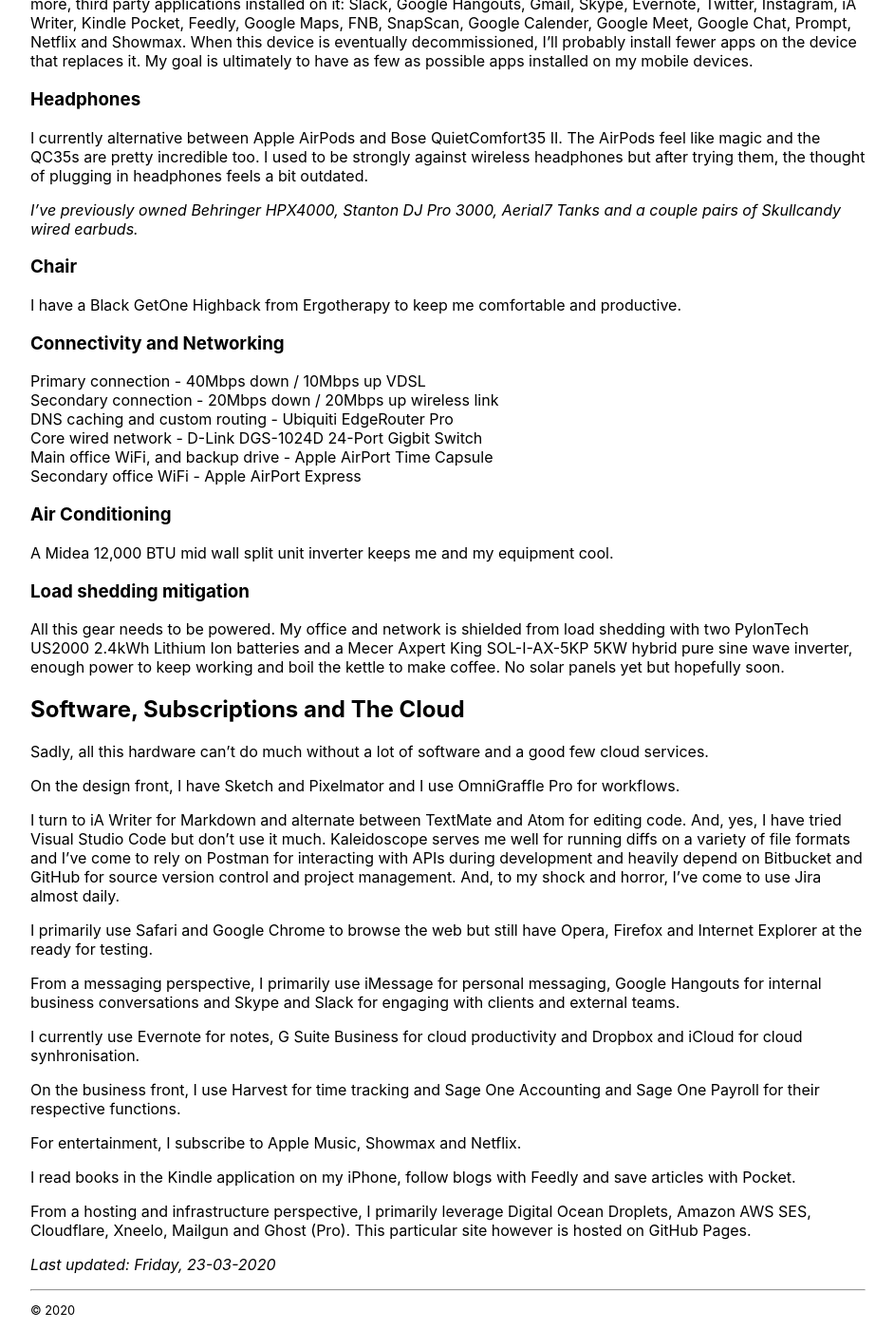
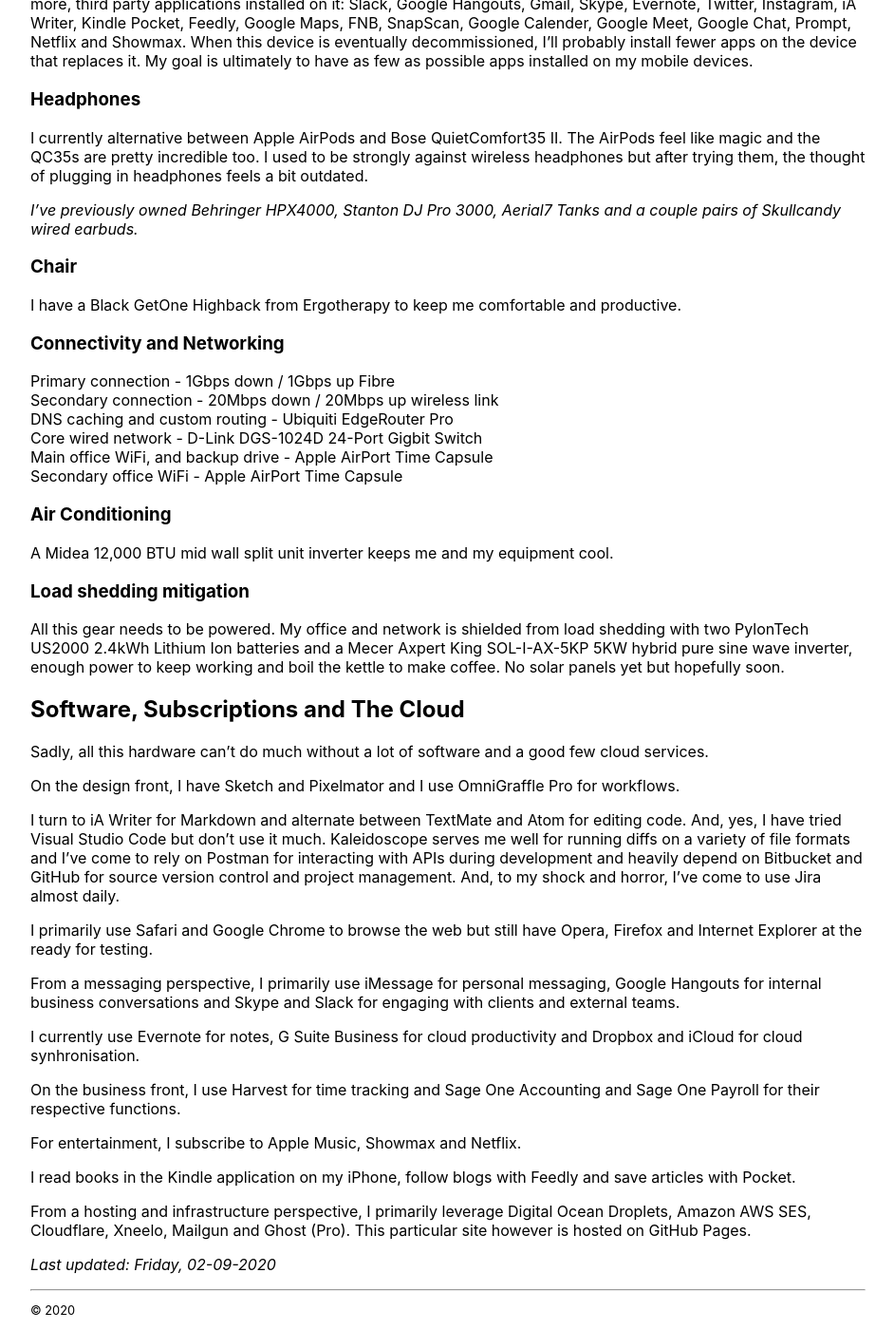
Before and after one commit to nuclearpengy/nuclearpengy.github.io, a Jekyll site: the page built from gear.md, in a window 1280 px wide and 1400 px high, scrolled down 1972 px. Shown: the whole window at 95% size, without its empty margins (168-1110 px from the left). Built offline with Jekyll 4.4.1, drawn with Linux system fonts in a browser that asks for light colours.

Commit message:
Updated gear page - internet connection.

```diff
--- a/gear.md
+++ b/gear.md
@@ -81,12 +81,12 @@ _I've previously owned Behringer HPX4000, Stanton DJ Pro 3000, Aerial7 Tanks and
 I have a Black GetOne Highback from Ergotherapy to keep me comfortable and productive.<br/>
 
 <h3>Connectivity and Networking</h3>
-Primary connection - 40Mbps down / 10Mbps up VDSL<br/>
+Primary connection - 1Gbps down / 1Gbps up Fibre<br/>
 Secondary connection - 20Mbps down / 20Mbps up wireless link<br/>
 DNS caching and custom routing - Ubiquiti EdgeRouter Pro<br/>
 Core wired network - D-Link DGS-1024D 24-Port Gigbit Switch<br/>
 Main office WiFi, and backup drive - Apple AirPort Time Capsule<br/>
-Secondary office WiFi - Apple AirPort Express<br/>
+Secondary office WiFi - Apple AirPort Time Capsule<br/>
 
 <h3>Air Conditioning</h3>
 
@@ -116,4 +116,4 @@ I read books in the Kindle application on my iPhone, follow blogs with Feedly an
 
 From a hosting and infrastructure perspective, I primarily leverage Digital Ocean Droplets, Amazon AWS SES, Cloudflare, Xneelo, Mailgun and Ghost (Pro). This particular site however is hosted on GitHub Pages.
 
-_Last updated: Friday, 23-03-2020_
+_Last updated: Friday, 02-09-2020_
```
